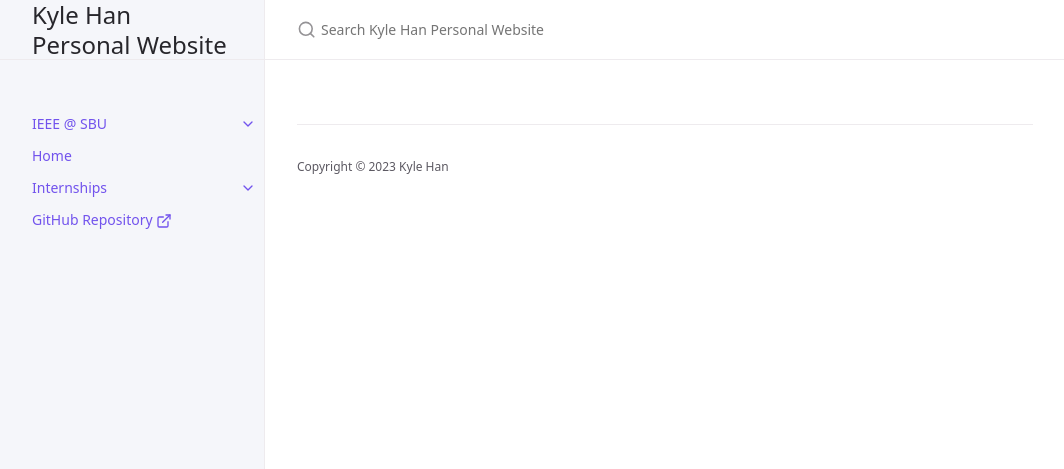
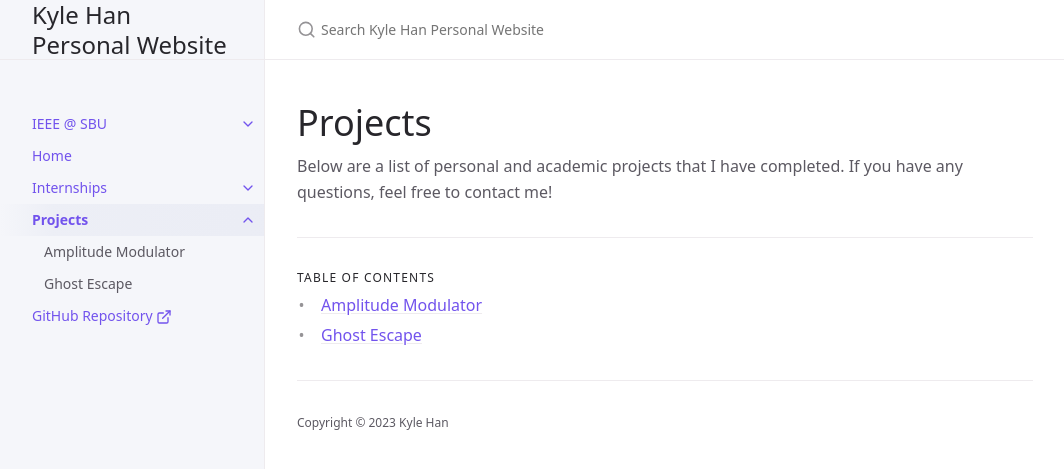
Before and after one commit to Kyleh2420/kyleh2420.github.io, a Jekyll site: the page built from docs/projects/projects.md, in a window 1280 px wide. Shown: the top 469 px of the page, without its empty margins (107-1171 px from the left). Built offline with Jekyll 4.4.1, drawn with Linux system fonts in a browser that asks for light colours; our own code applies the rules of GitHub Pages for plain Markdown files.

Commit message:
Added docs/

```diff
--- a/docs/projects/projects.md
+++ b/docs/projects/projects.md
@@ -0,0 +1,12 @@
+---
+title: Projects
+layout: default
+nav_order: 2
+has_children: true
+child_nav_order: desc
+permalink: /projects
+---
+# Projects
+{: .no_toc}
+
+Below are a list of personal and academic projects that I have completed. If you have any questions, feel free to contact me!
```
Also changed, not shown: docs/internships/internships.md (+1 -1 lines), README.md.
